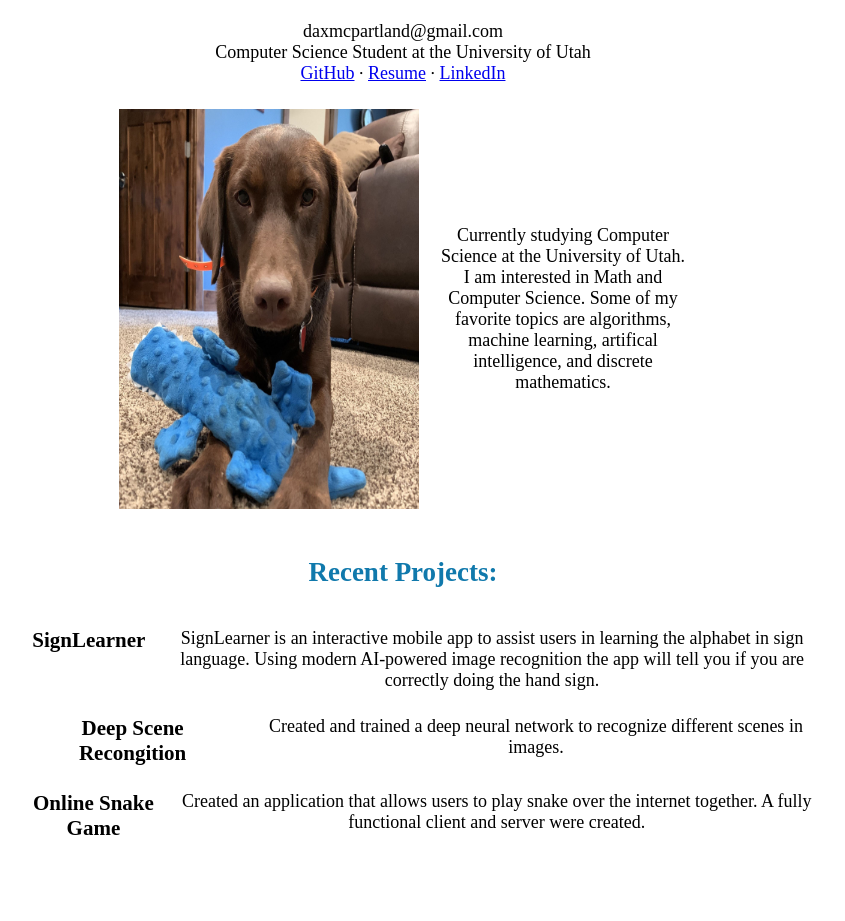
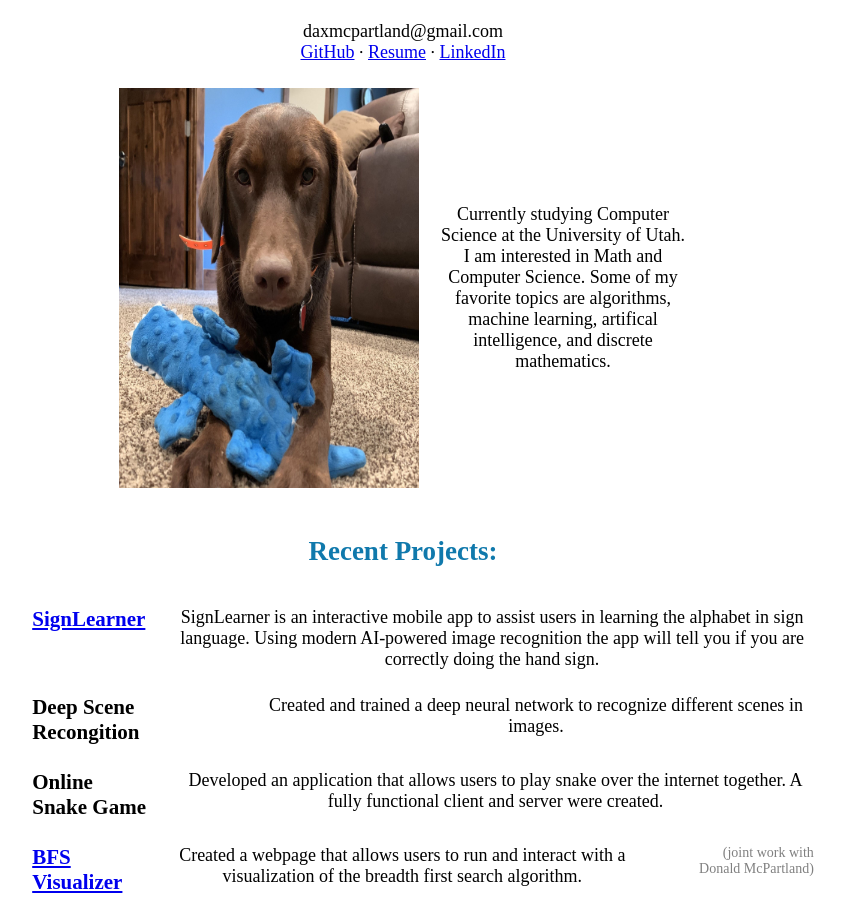
Before and after one commit to daxmcpartland/daxmcpartland.github.io, a plain HTML site: page index.html in a window 1280 px wide. Shown: the part 77-998 px from the top of the page, without its empty margins (237-1082 px from the left). Before the commit the page ends 944 px from the top, so only its background shows below. Drawn offline with Linux system fonts and the light colour scheme; a web font is replaced by a local one.

Commit message:
added page for signlearner

```diff
--- a/index.css
+++ b/index.css
@@ -14,10 +14,6 @@ h1{
 }
 h2{
     color: #1079ac
-}
-
-a:hover{
-    color:#1079ac
 }
 
 main{
@@ -46,12 +42,14 @@ ul{
     flex-direction: row;
     gap: 25px;
 }
-.project h{
+.project a{
     font-size: 21px;
     font-weight: bold;
-    color: black;
+    /* color: black; */
+    text-align: start;
 }
-
-.project li{
-    list-style-type: square;
+.credit{
+    font-size: 14px;
+    color:gray;
+    text-align: end;
 }
--- a/index.html
+++ b/index.html
@@ -13,7 +13,7 @@
     <contacts>
       <h1 class="name">Dax McPartland</h1>
       <div class="email">daxmcpartland@gmail.com</div>
-      <div class="occupation">Computer Science Student at the University of Utah</div>
+      <!-- <div class="occupation">Computer Science Student at the University of Utah</div> -->
       <div class="soicals">
         <a class="github" href="https://github.com/daxmcpartland">GitHub</a> ∙
         <a class="resume" href="./resources/Dax_McPartland_Resume_2023.pdf">Resume</a> ∙
@@ -32,23 +32,32 @@
       <h2>Recent Projects:</h2>
       <ul>
         <li class="project">
-          <h>SignLearner</h>
+          <a href="./signlearner.html">SignLearner</a>
           <div class="summary">
             SignLearner is an interactive mobile app to assist users in learning the alphabet in sign language.
             Using modern AI-powered image recognition the app will tell you if you are correctly doing the hand sign.
           </div>
         </li>
         <li class="project">
-          <h>Deep Scene Recongition</h>
+          <a>Deep Scene Recongition</a>
           <div class="summary">
             Created and trained a deep neural network to recognize different scenes in images.
           </div>
         </li>
         <li class="project">
-          <h>Online Snake Game</h>
+          <a>Online Snake Game</a>
           <div class="summary">
-            Created an application that allows users to play snake over the internet together. A fully functional
+            Developed an application that allows users to play snake over the internet together. A fully functional
             client and server were created.
+          </div>
+        </li>
+        <li class="project">
+          <a href="https://breadthfirstsearch.z13.web.core.windows.net/">BFS Visualizer</a>
+          <div class="summary">
+            Created a webpage that allows users to run and interact with a visualization of the breadth first search algorithm.
+          </div>
+          <div class="credit">
+            (joint work with Donald McPartland)
           </div>
         </li>
       </ul>
--- /dev/null
+++ b/signlearner.css
@@ -0,0 +1,34 @@
+top{
+    display: flex;
+    justify-content: center;
+    align-items: center;
+}
+
+body{
+    display: flex;
+    flex-direction: column;
+    align-content: center;
+    align-items: center;
+    text-align: center;
+    gap: 25px;
+    font-size: 16px;
+    font-family: 'Gentium Book Basic';
+}
+
+h1{
+    text-align: center;
+    color:#1079ac;
+    font-size: 34px;
+}
+
+main{
+    display: flex;
+    flex-direction: row;
+    max-width: 50%;
+    width: 50%;
+}
+
+column{
+    display: flex;
+    flex-direction: column;
+}
```
Also changed, not shown: signlearner.html (added, +28 -0 lines), resources/SignLearner_no_background.png (added).
